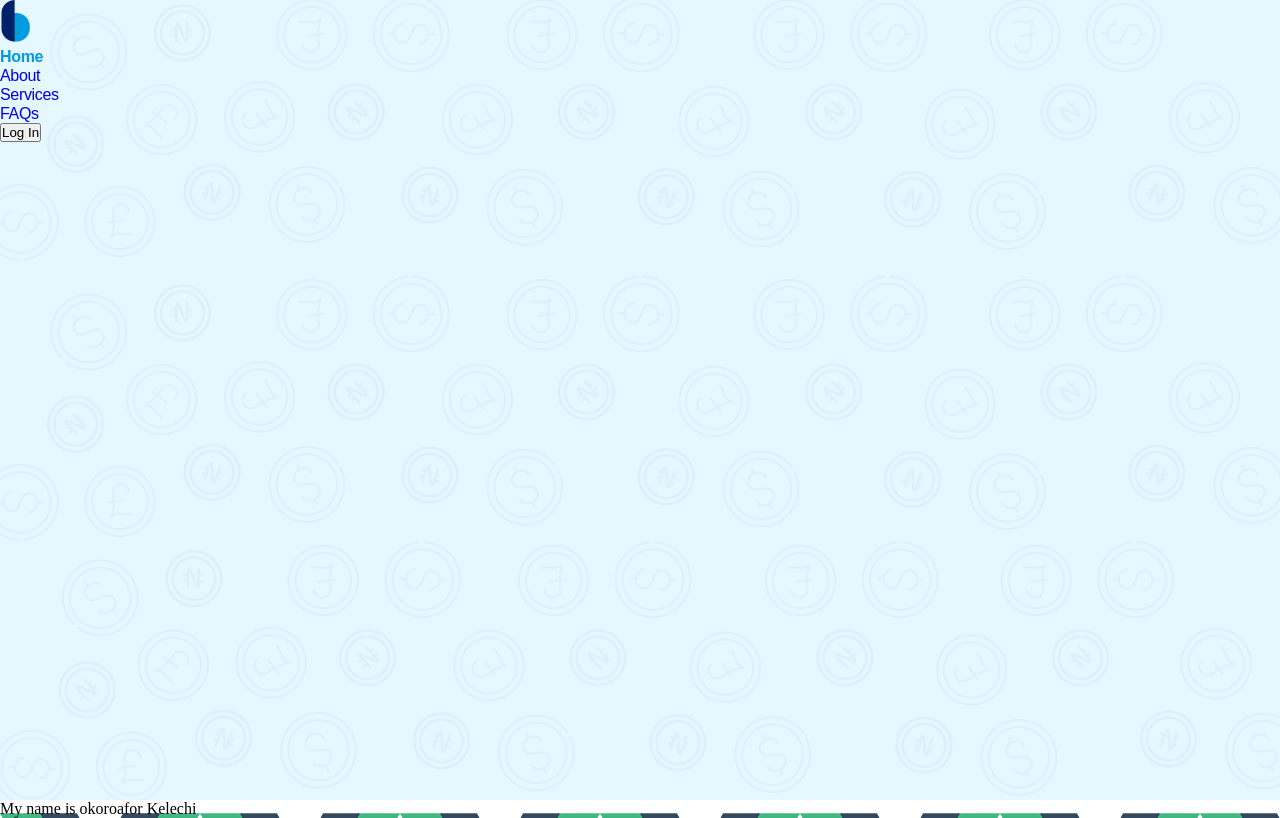
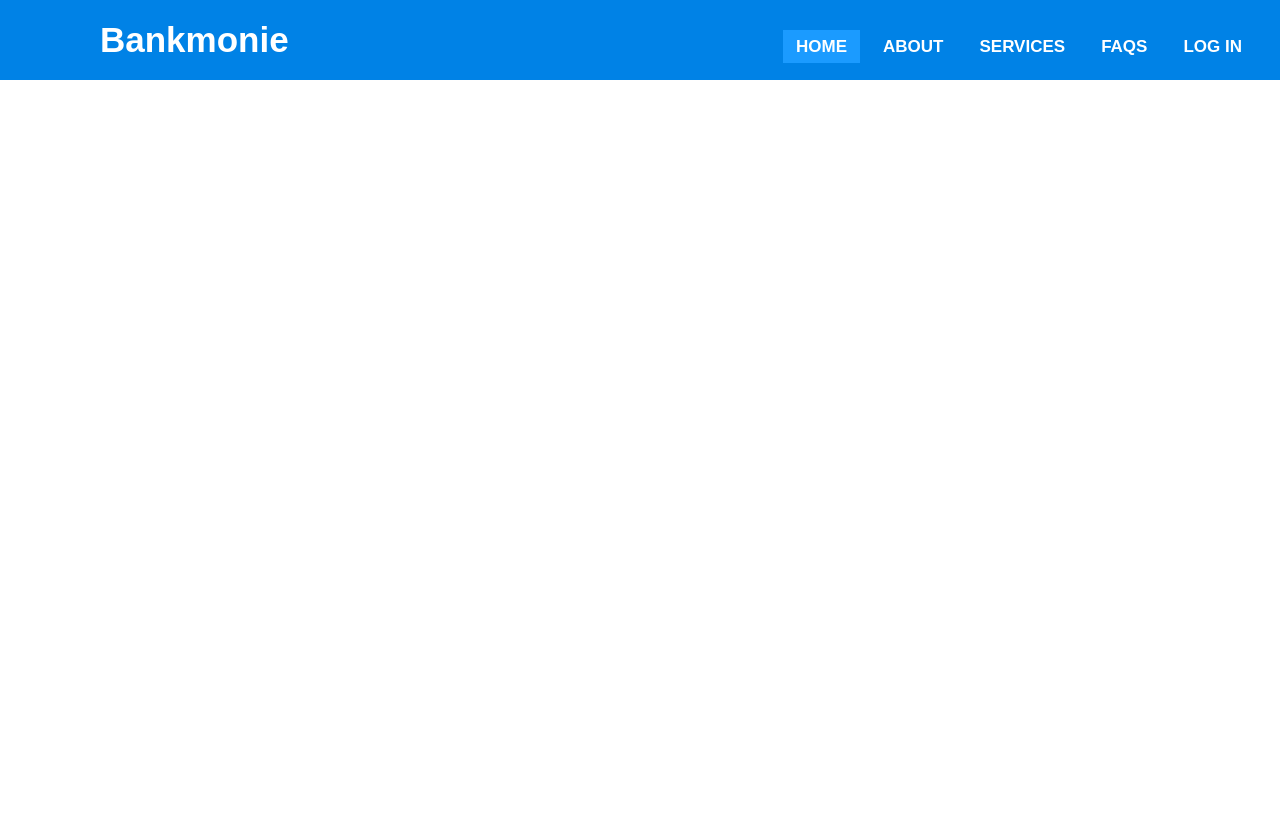
Before and after one commit to OkoroaforKelechiDivine/Bankmonie, a Vue app: page / in a window 1280 px wide. Built offline with nearby package versions, Linux system fonts and the light colour scheme.

Commit message:
fixing the navbar link

```diff
--- a/src/components/LandingPage.css
+++ b/src/components/LandingPage.css
@@ -1,50 +1,109 @@
-.first-section{
-    background-image: url("../assets/MacBook Pro - 12.png");
-    background-size: cover;
-    background-repeat: no-repeat;
-    height: 100vh;
+*{
+    padding: 0;
+    margin: 0;
+    text-decoration: none;
+    list-style: none;
+    box-sizing: border-box;
 }
 
-*{
-    margin: 0;
-    padding: 0;
+body{
+    font-family: 'montserrat', sans-serif;
 }
 
-.navbar-list span{
-    width: 40px;
-    height: 19px;
-    font-family: 'Gelion', sans-serif;
-    font-style: normal;
-    font-weight: 600;
-    font-size: 16px;
-    line-height: 19px;
-    letter-spacing: -0.02em;
-    color: #009CDE;
+nav{
+    background: #0082e6;
+    height: 80px;
+    width: 100%;
 }
 
-.navbar-list ul{
-    font-family: 'Gelion', sans-serif;
-    font-style: normal;
-    font-weight: 400;
-    font-size: 16px;
-    line-height: 19px;
-    color: rgba(11, 3, 3, 0.95);
-    letter-spacing: -0.02em;
+label.logo{
+    color: white;
+    font-size: 35px;
+    line-height: 80px;
+    padding: 0 100px;
+    font-weight: bold;
 }
 
-.navbar-list a:link{
-    text-decoration: none;
+nav ul{
+    float: right;
+    margin-right: 20px;
 }
 
-.navbar-list ul{
-    list-style-type: none;
+nav ul li{
+    display: inline-block;
+    line-height: 80px;
+    margin: 0 5px;
 }
 
-.navbar-list a:active{
-    text-decoration: none;
-    color: black;
+nav ul li a {
+    color: white;
+    font-size: 17px;
+    padding: 7px 13px;
+    text-transform: uppercase;
 }
 
-.second-section{
-    background: url("../assets/logo.png");
+a.active, a:hover{
+    background: #1b9bff;
+    transition: .5s;
 }
+
+
+/*.first-section{*/
+/*    background-image: url("../assets/MacBook Pro - 12.png");*/
+/*    background-size: cover;*/
+/*    background-repeat: no-repeat;*/
+/*    height: 100vh;*/
+/*    position: center;*/
+/*}*/
+
+/**{*/
+/*    margin: 0;*/
+/*    padding: 0;*/
+/*}*/
+
+/*.navbar-list{*/
+/*    gap: 90%;*/
+/*}*/
+
+/*.navbar-list span{*/
+/*    width: 40px;*/
+/*    height: 19px;*/
+/*    font-family: 'Gelion', sans-serif;*/
+/*    font-style: normal;*/
+/*    font-weight: 600;*/
+/*    font-size: 16px;*/
+/*    line-height: 19px;*/
+/*    letter-spacing: -0.02em;*/
+/*    color: #009CDE;*/
+/*}*/
+
+/*.navbar-list ul{*/
+/*    font-family: 'Gelion', sans-serif;*/
+/*    font-style: normal;*/
+/*    font-weight: 400;*/
+/*    font-size: 16px;*/
+/*    line-height: 19px;*/
+/*    color: rgba(11, 3, 3, 0.95);*/
+/*    letter-spacing: -0.02em;*/
+/*    !*list-style-type: none;*!*/
+/*    display: inline-flex;*/
+/*    text-align: center;*/
+/*    list-style: inside;*/
+/*}*/
+
+/*.navbar-list li a{*/
+/*    text-align: center;*/
+/*}*/
+
+/*.navbar-list a:link{*/
+/*    text-decoration: none;*/
+/*}*/
+
+/*.navbar-list a:active{*/
+/*    text-decoration: none;*/
+/*    color: black;*/
+/*}*/
+
+/*.second-section{*/
+/*    background: url("../assets/logo.png");*/
+/*}*/
--- a/src/components/LandingPageWeb.vue
+++ b/src/components/LandingPageWeb.vue
@@ -1,23 +1,26 @@
 <template>
 
-  <div>
+  <div class="page-body">
     <section class="first-section">
-      <div class="navbar-list">
-        <img src="../assets/bankmonie.png" alt="">
-        <ul>
-          <li><a href="#"><span class="home-link">Home</span></a></li>
-          <li><a href="#">About</a></li>
-          <li><a href="#">Services</a></li>
-          <li><a href="#">FAQs</a></li>
-        </ul>
+      <nav>
+        <label class="logo">Bankmonie
+          <ul>
+            <li><a class="active" href="#">Home</a></li>
+            <li><a href="#">About</a></li>
+            <li><a href="#">Services</a></li>
+            <li><a href="#">FAQs</a></li>
+            <li><a href="#">Log In</a> </li>
+          </ul>
+        </label>
 
-        <button>Log In</button>
-      </div>
+<!--        <button>Log In</button>-->
+      </nav>
+<!--      </div>-->
     </section>
 
-    <section class="second-section">
-      My name is okoroafor Kelechi
-    </section>
+<!--    <section class="second-section">-->
+<!--      My name is okoroafor Kelechi-->
+<!--    </section>-->
   </div>
 
 
```
